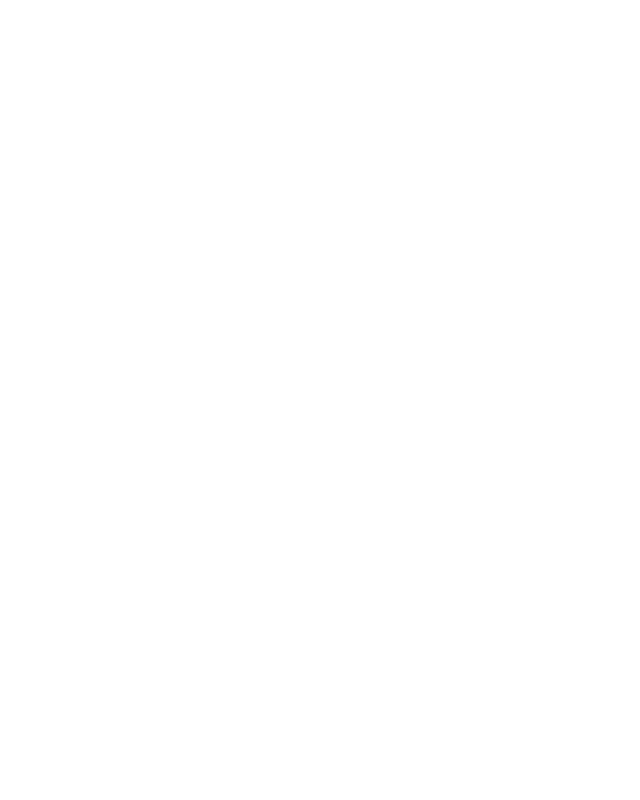
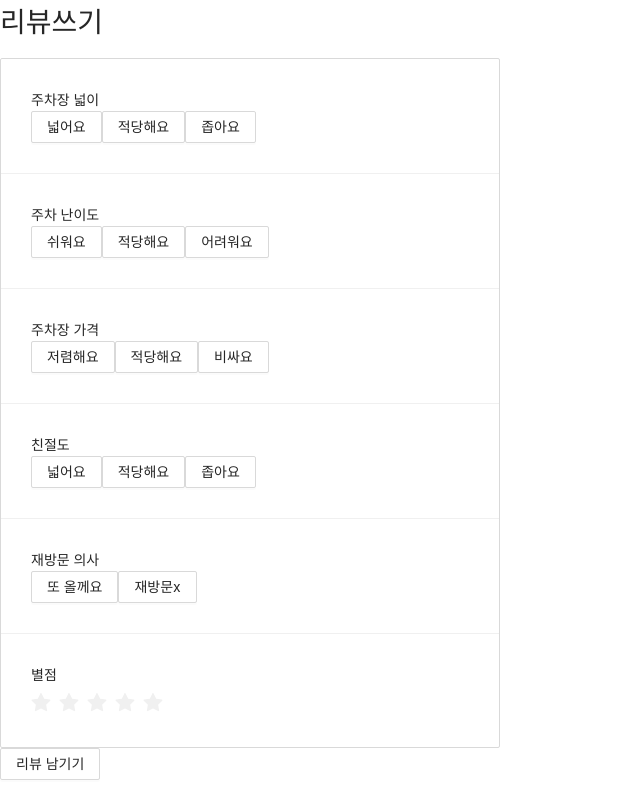
Before and after one commit to 0008mari/MyParking, a React (Create React App) app in the folder front/: page /review in a window 1280 px wide. Before the commit this address had no page. Shown: the whole page, without its empty margins (0-640 px from the left). Built offline with nearby package versions, Linux system fonts and the light colour scheme.

Commit message:
feat: review page 구현

```diff
--- a/front/src/App.js
+++ b/front/src/App.js
@@ -3,6 +3,7 @@
 import Main from "./pages/Main";
 import LoginPage from "./pages/Login/";
 import Register from "./pages/Register";
+import ReviewPage from "./pages/Review";
 
 function App() {
   return (
@@ -11,6 +12,7 @@
         <Route path={"/"} element={<Main />}></Route>
         <Route path={"/login"} element={<LoginPage />}></Route>
         <Route path={"/register"} element={<Register />}></Route>
+        <Route path={"/review"} element={<ReviewPage />}></Route>
       </Routes>
     </Router>
   );
--- /dev/null
+++ b/front/src/pages/Review/List/index.jsx
@@ -0,0 +1,36 @@
+import { List, Button, Row, Col, Rate } from "antd";
+
+const data = [
+  { title: "주차장 넓이", select: ["넓어요", "적당해요", "좁아요"] },
+  { title: "주차 난이도", select: ["쉬워요", "적당해요", "어려워요"] },
+  { title: "주차장 가격", select: ["저렴해요", "적당해요", "비싸요"] },
+  { title: "친절도", select: ["넓어요", "적당해요", "좁아요"] },
+  { title: "재방문 의사", select: ["또 올께요", "재방문x"] },
+  { title: "별점", select: [] },
+];
+
+function ReviewList() {
+  return (
+    <>
+      <List
+        bordered
+        dataSource={data}
+        renderItem={(item) => (
+          <List.Item style={{ padding: "30px" }}>
+            <Col>
+              <div>{item.title}</div>
+              <Row>
+                {item.select.map((selectBtn) => (
+                  <Button>{selectBtn}</Button>
+                ))}
+                {item.select.length === 0 && <Rate />}
+              </Row>
+            </Col>
+          </List.Item>
+        )}
+      />
+    </>
+  );
+}
+
+export default ReviewList;
--- /dev/null
+++ b/front/src/pages/Review/index.jsx
@@ -0,0 +1,14 @@
+import { Button, Col } from "antd";
+import ReviewList from "./List";
+
+function ReviewPage() {
+  return (
+    <Col justify="center" style={{ width: "500px" }}>
+      <h1>리뷰쓰기</h1>
+      <ReviewList />
+      <Button>리뷰 남기기</Button>
+    </Col>
+  );
+}
+
+export default ReviewPage;
```
